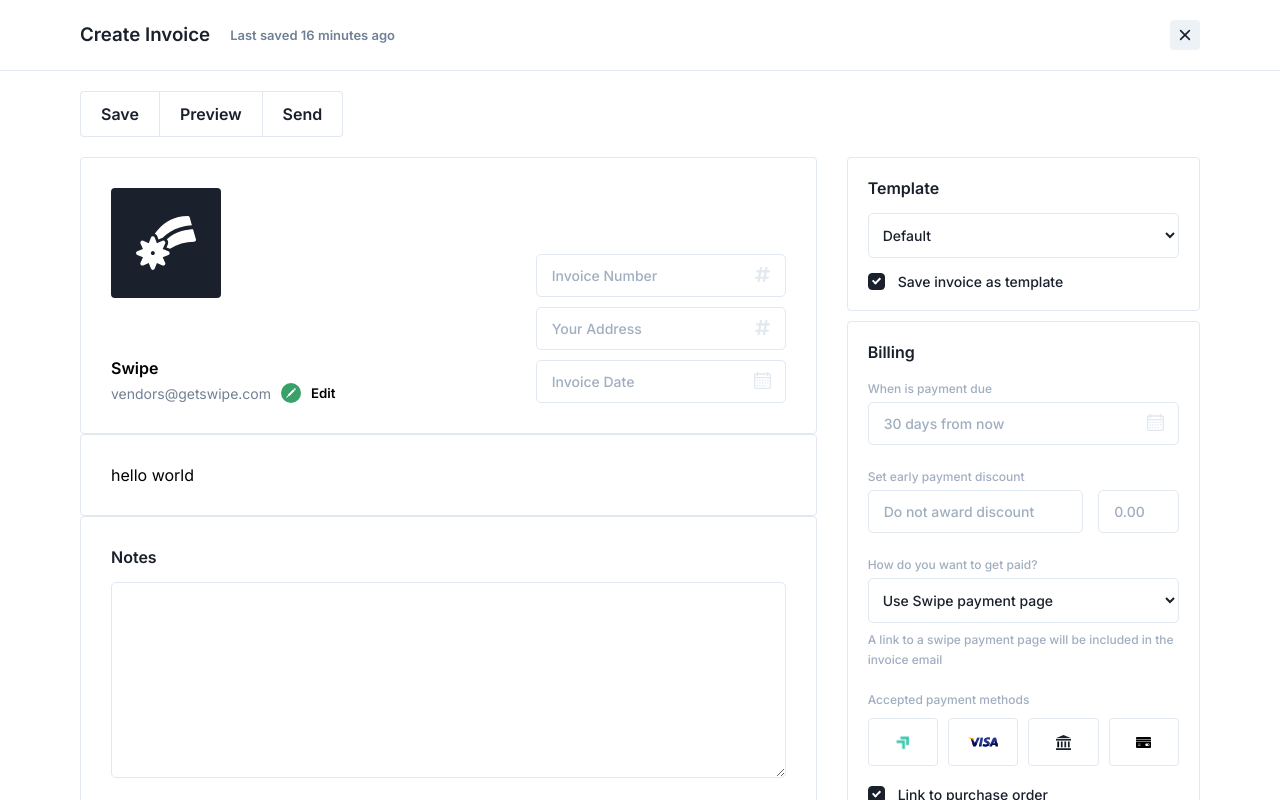
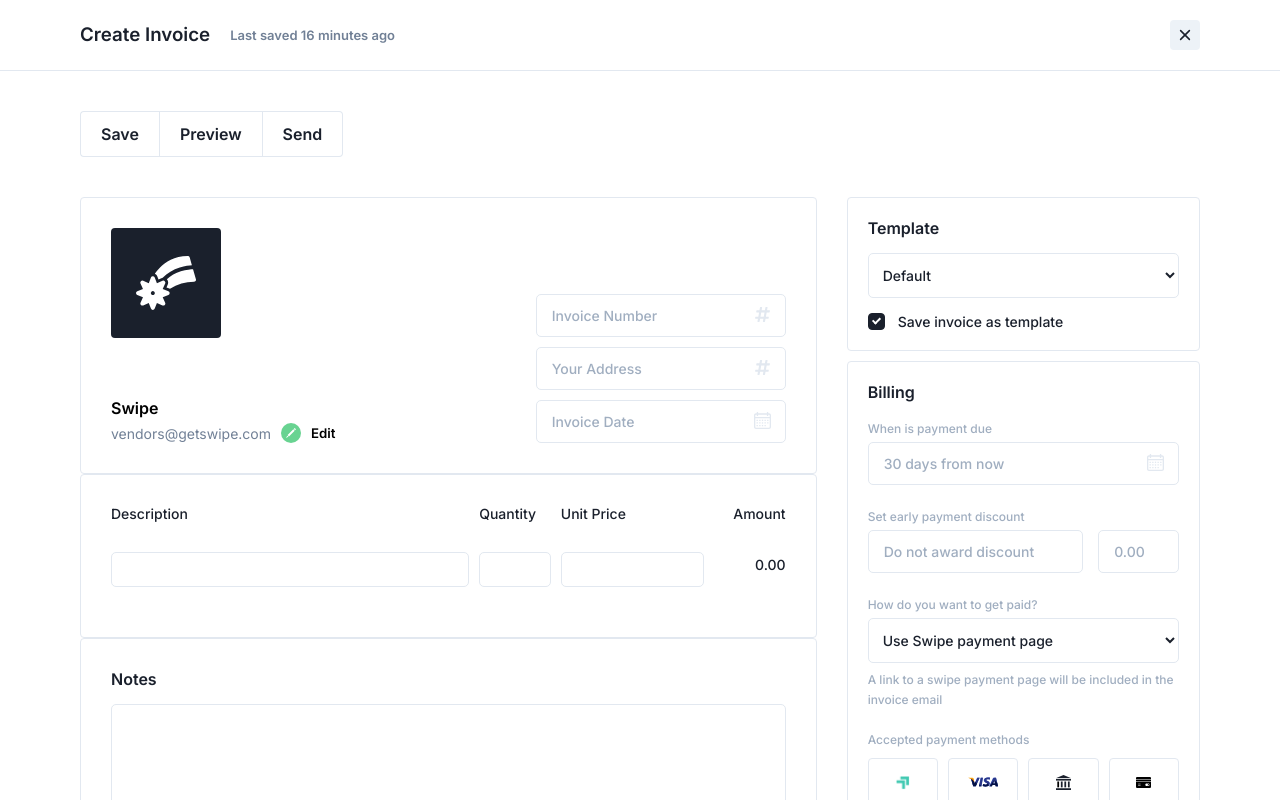
Before and after one commit to casprine/getswipe-test, a React (Create React App) app: page / in a window 1280 px wide. Shown: the top 800 px of the page. Built offline with nearby package versions, Linux system fonts and the light colour scheme.

Commit message:
feat(InvoiceItems): adds base components

```diff
--- a/src/App.js
+++ b/src/App.js
@@ -3,7 +3,7 @@ import React from 'react';
 // components
 import { Header } from './components';
 import { Button, ButtonGroup } from './components/formElements';
-import { InvoiceDetails, InvoiceNotes, InvoiceTemplate, InvoiceBilling } from './components/sections';
+import { InvoiceDetails, InvoiceNotes, InvoiceTemplate, InvoiceBilling, InvoiceItems } from './components/sections';
 import { PlusIcon } from './icons';
 
 const App = () => {
@@ -33,7 +33,7 @@ const App = () => {
           </section>
 
           <section>
-            <p>hello world </p>
+            <InvoiceItems />
           </section>
 
           <section>
--- /dev/null
+++ b/src/components/sections/InvoiceItems.js
@@ -0,0 +1,82 @@
+import * as React from 'react';
+import styled from 'styled-components';
+
+// component
+import { TextInput } from '../formElements';
+
+const InvoiceItem = ({}) => {
+  return (
+    <div className="grid">
+      <div className="description">
+        <TextInput />
+      </div>
+
+      <div className="quantity">
+        <TextInput />
+      </div>
+
+      <div className="unit-price">
+        <TextInput />
+      </div>
+
+      <div className="amount">
+        <p className="black-text">0.00</p>
+      </div>
+    </div>
+  );
+};
+
+const InvoiceItems = () => {
+  return (
+    <Container>
+      <div className="grid">
+        <div className="description">
+          <p className="black-text">Description</p>
+        </div>
+
+        <div className="quantity">
+          <p className="black-text">Quantity</p>
+        </div>
+
+        <div className="unit-price">
+          <p className="black-text">Unit Price</p>
+        </div>
+
+        <div className="amount">
+          <p className="black-text">Amount</p>
+        </div>
+      </div>
+
+      <InvoiceItem />
+    </Container>
+  );
+};
+
+const Container = styled.div`
+  input {
+    min-width: auto;
+    width: 100%;
+    padding: 8px 15px;
+  }
+
+  .grid {
+    display: grid;
+    align-items: center;
+    grid-column-gap: ${({ theme }) => theme.padding.lg};
+    grid-template-columns: 5fr 1fr 2fr 1fr;
+    margin-bottom: 20px;
+
+    .black-text {
+      font-size: 14px;
+      font-weight: 500;
+    }
+
+    .amount {
+      p {
+        text-align: right;
+      }
+    }
+  }
+`;
+
+export default InvoiceItems;
--- a/src/components/sections/index.js
+++ b/src/components/sections/index.js
@@ -2,3 +2,4 @@ export { default as InvoiceDetails } from './InvoiceDetails';
 export { default as InvoiceNotes } from './InvoiceNotes';
 export { default as InvoiceTemplate } from './InvoiceTemplate';
 export { default as InvoiceBilling } from './InvoiceBilling';
+export { default as InvoiceItems } from './InvoiceItems';
--- a/src/globalStyles.css.js
+++ b/src/globalStyles.css.js
@@ -89,7 +89,7 @@ const GlobalStyles = styled.createGlobalStyle`
   }
 
   .page-wrapper {
-    padding: 20px 0;
+    padding: 40px 0;
   }
 
   .button-text {
--- a/src/theme.js
+++ b/src/theme.js
@@ -1,7 +1,7 @@
 export default {
   colors: {
     primaryText: '#1A202C',
-    primaryGreen: '#38A169',
+    primaryGreen: '#68D391',
     primaryBlue: '#1d5ecc',
     gray700: '#4A5568',
     gray600: '#718096',
```
